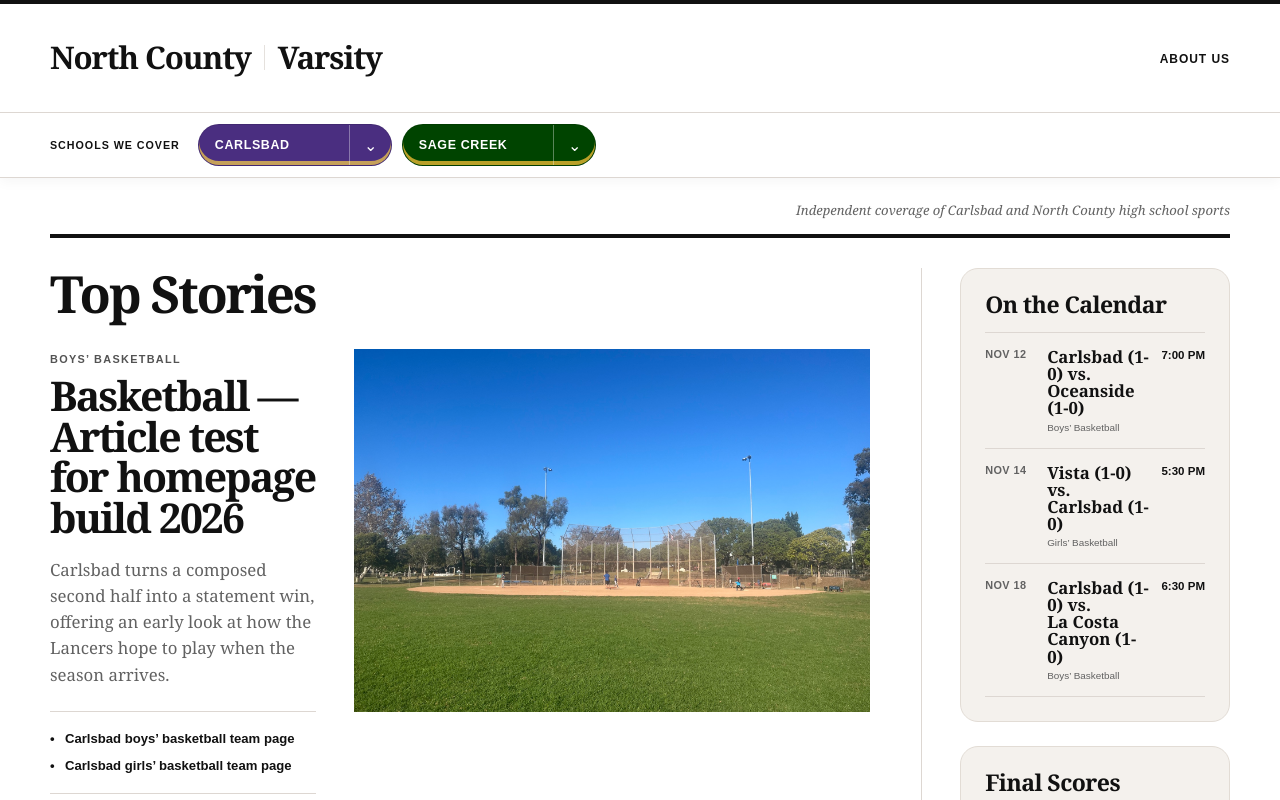
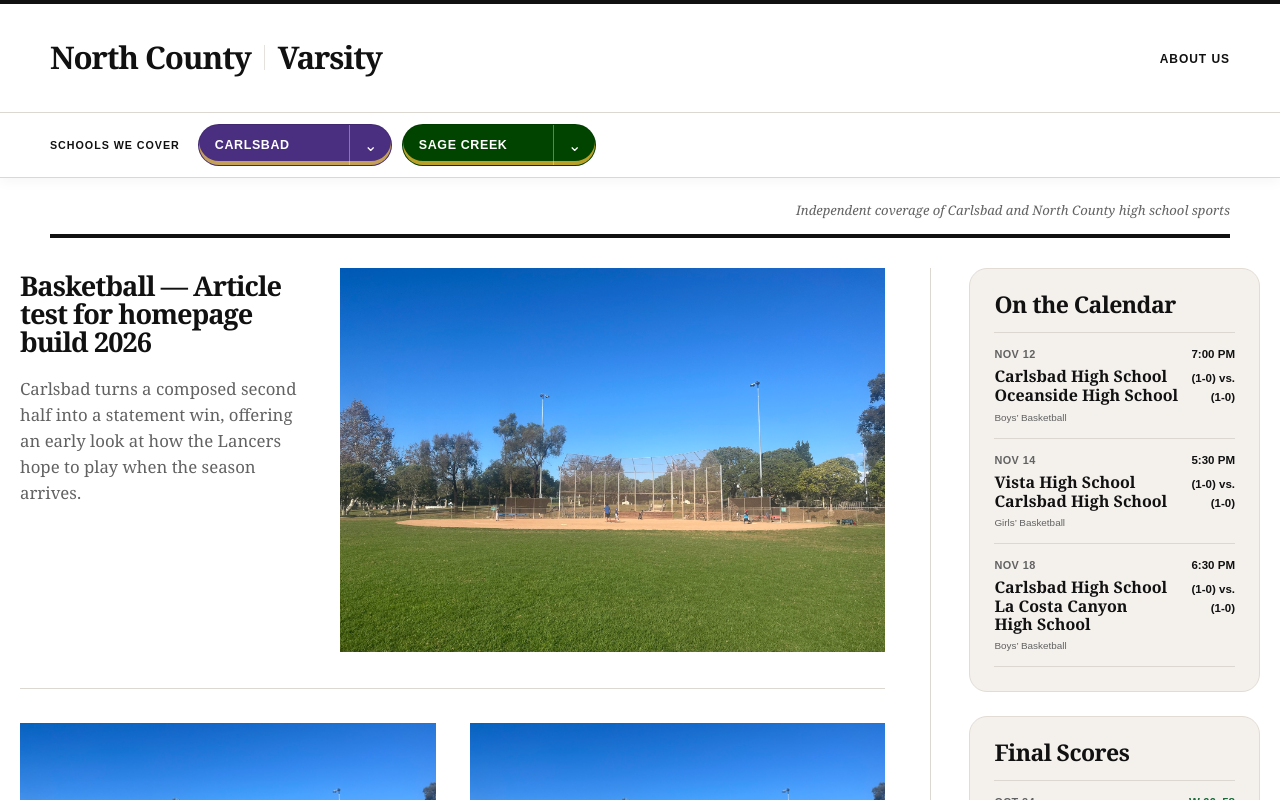
Before and after one commit to mattwilhalme/carlsbad-varsity, a Next.js app: page / in a window 1280 px wide. Shown: the top 800 px of the page. Built offline with nearby package versions, Linux system fonts and the light colour scheme.

Commit message:
Refine homepage hierarchy and matchup rail

```diff
--- a/src/app/globals.css
+++ b/src/app/globals.css
@@ -197,14 +197,14 @@ a:focus-visible, summary:focus-visible { outline: 3px solid var(--brand-gold); o
 .editorial-home { background: #fff; }
 .homepage-rule { display: flex; justify-content: flex-end; padding-block: 24px 15px; border-bottom: 4px solid #111; }
 .homepage-rule p { margin: 0; color: var(--muted); font: italic .82rem/1.3 Georgia, serif; }
-.homepage-layout { display: grid; grid-template-columns: minmax(0, 2.65fr) minmax(280px, 1fr); gap: clamp(30px, 4vw, 54px); padding-block: 30px 90px; }
+.homepage-layout { display: grid; grid-template-columns: minmax(0, 3.15fr) minmax(330px, .95fr); gap: clamp(28px, 3.5vw, 48px); width: min(1320px, calc(100% - 40px)); padding-block: 30px 90px; }
 .homepage-news { min-width: 0; }
 .editorial-section-title { margin: 0 0 30px; font: 900 clamp(2.1rem, 4vw, 3.2rem)/1 Georgia, "Times New Roman", serif; letter-spacing: -.045em; }
 .lead-story { display: grid; grid-template-columns: minmax(250px, .85fr) minmax(0, 1.65fr); gap: clamp(24px, 3vw, 44px); align-items: start; padding-bottom: 36px; border-bottom: 1px solid var(--line); }
 .lead-story-copy { padding-top: 4px; }
 .story-label { margin: 0 0 10px; color: #535353; font-size: .68rem; font-weight: 900; letter-spacing: .12em; text-transform: uppercase; }
 .rail-kicker { margin: 0 0 16px; color: #111; font: 900 clamp(1.2rem, 1.8vw, 1.5rem)/1 Georgia, serif; letter-spacing: -.025em; }
-.lead-story h2 { margin: 0 0 20px; font: 900 clamp(2rem, 3.2vw, 3.65rem)/.99 Georgia, "Times New Roman", serif; letter-spacing: -.045em; }
+.lead-story h2 { margin: 0 0 20px; font: 900 clamp(1.7rem, 2.1vw, 2.25rem)/1.03 Georgia, "Times New Roman", serif; letter-spacing: -.035em; }
 .lead-story h2 a, .secondary-story h2 a { text-decoration: none; }
 .lead-story h2 a:hover, .secondary-story h2 a:hover { text-decoration: underline; text-decoration-thickness: 2px; text-underline-offset: 5px; }
 .story-dek { margin: 0; color: var(--muted); font: 1.05rem/1.55 Georgia, "Times New Roman", serif; }
@@ -226,14 +226,17 @@ a:focus-visible, summary:focus-visible { outline: 3px solid var(--brand-gold); o
 .rail-section { scroll-margin-top: 190px; padding: 24px; background: #f4f1ed; border: 1px solid #e2dcd5; border-radius: 18px; }
 .rail-section + .rail-section { margin-top: 24px; }
 .rail-game-list { border-top: 1px solid var(--line); }
-.rail-game { display: grid; grid-template-columns: 52px minmax(0, 1fr) auto; gap: 10px; align-items: start; padding: 15px 0; border-bottom: 1px solid var(--line); text-decoration: none; }
+.rail-game { display: block; padding: 15px 0; border-bottom: 1px solid var(--line); text-decoration: none; }
 .rail-game:hover strong { text-decoration: underline; text-underline-offset: 3px; }
+.rail-game .rail-game-meta { display: flex; flex-direction: row; justify-content: space-between; gap: 16px; margin-bottom: 8px; }
 .rail-game time { color: var(--muted); font-size: .68rem; font-weight: 900; letter-spacing: .04em; text-transform: uppercase; }
 .rail-game > span { display: flex; flex-direction: column; gap: 2px; min-width: 0; }
-.rail-game .rail-matchup { gap: 0; }
-.rail-game strong { font: 900 1.05rem/1.02 Georgia, serif; }
+.rail-game .rail-matchup { gap: 2px; }
+.rail-game strong { display: grid; grid-template-columns: minmax(0, 1fr) auto; gap: 8px; align-items: baseline; font: 900 1rem/1.08 Georgia, serif; }
+.rail-game strong span { min-width: 0; text-wrap: balance; }
+.rail-game strong em { font: 900 .72rem/1 Arial, sans-serif; font-style: normal; white-space: nowrap; }
 .rail-game small { margin-top: 5px; color: var(--muted); font-size: .62rem; }
-.rail-game b { padding-top: 1px; font-size: .72rem; font-variant-numeric: tabular-nums; white-space: nowrap; }
+.rail-game b { font-size: .72rem; font-variant-numeric: tabular-nums; white-space: nowrap; }
 
 /* Demo article */
 .article-header { max-width: 940px; padding-block: clamp(52px, 8vw, 94px) 42px; }
@@ -317,13 +320,15 @@ a:focus-visible, summary:focus-visible { outline: 3px solid var(--brand-gold); o
   .game-facts div { grid-template-columns: 90px 1fr; gap: 14px; }
   .homepage-rule { justify-content: flex-start; padding-block: 18px 12px; }
   .homepage-layout, .lead-story, .secondary-story-grid, .article-layout { grid-template-columns: 1fr; }
-  .homepage-layout { gap: 54px; padding-top: 24px; }
+  .homepage-layout { width: min(100% - 28px, 1180px); gap: 54px; padding-top: 24px; }
   .editorial-section-title { margin-bottom: 24px; }
   .lead-story { display: flex; flex-direction: column; gap: 22px; }
   .lead-story-copy { order: 1; }
   .lead-story-image { order: 2; }
-  .lead-story h2 { font-size: clamp(2.2rem, 11vw, 3.4rem); }
-  .secondary-story-grid { gap: 42px; }
+  .lead-story h2 { font-size: clamp(1.85rem, 8vw, 2.5rem); }
+  .secondary-story-grid { gap: 0; padding-top: 0; }
+  .secondary-story { padding-block: 34px; border-top: 1px solid #111; }
+  .lead-story { padding-bottom: 34px; border-bottom-color: #111; }
   .homepage-rail { padding-left: 0; border-left: 0; }
   .article-header h1 { font-size: clamp(2.15rem, 9vw, 3.2rem); }
   .article-byline { flex-direction: column; gap: 7px; }
--- a/src/app/page.tsx
+++ b/src/app/page.tsx
@@ -13,13 +13,13 @@ export default function Home() {
     <div className="page-shell homepage-rule"><p>Independent coverage of Carlsbad and North County high school sports</p></div>
     <div className="page-shell homepage-layout">
       <section className="homepage-news" aria-labelledby="top-stories-heading">
-        <h1 id="top-stories-heading" className="editorial-section-title">Top Stories</h1>
+        <h1 id="top-stories-heading" className="visually-hidden">North County Varsity stories</h1>
         <article className="lead-story">
-          <div className="lead-story-copy"><p className="story-label">{leadStory.sport}</p><h2><Link href={articlePath(leadStory)}>{leadStory.headline}</Link></h2><p className="story-dek">{leadStory.dek}</p><div className="read-down" aria-label="Related coverage">{leadStory.relatedLinks.map((link) => <Link href={link.href} key={link.href}>{link.label}</Link>)}</div><Link className="article-link" href={articlePath(leadStory)}>Read the full story <span aria-hidden="true">→</span></Link></div>
+          <div className="lead-story-copy"><h2><Link href={articlePath(leadStory)}>{leadStory.headline}</Link></h2><p className="story-dek">{leadStory.dek}</p></div>
           <Link className="lead-story-image" href={articlePath(leadStory)} aria-label={`Read ${leadStory.headline}`}><Image src={leadStory.image.src} alt={leadStory.image.alt} width={1800} height={1024} priority sizes="(max-width: 800px) 100vw, 54vw" /></Link>
         </article>
         <div className="secondary-story-grid">{secondaryStories.map((story) => <article className="secondary-story" key={story.slug}>
-          <Link className="secondary-story-image" href={articlePath(story)}><Image src={story.image.src} alt={story.image.alt} width={1800} height={1024} sizes="(max-width: 800px) 100vw, 32vw" /></Link><p className="story-label">{story.sport}</p><h2><Link href={articlePath(story)}>{story.headline}</Link></h2><p className="story-dek">{story.dek}</p><Link className="article-link" href={articlePath(story)}>Read the story <span aria-hidden="true">→</span></Link>
+          <Link className="secondary-story-image" href={articlePath(story)}><Image src={story.image.src} alt={story.image.alt} width={1800} height={1024} sizes="(max-width: 800px) 100vw, 32vw" /></Link><p className="story-label">{story.sport}</p><h2><Link href={articlePath(story)}>{story.headline}</Link></h2><p className="story-dek">{story.dek}</p>
         </article>)}</div>
       </section>
       <aside className="homepage-rail" aria-label="Games and results">
--- a/src/components/HomeGameRail.tsx
+++ b/src/components/HomeGameRail.tsx
@@ -4,17 +4,20 @@ import type { Game } from "@/domain/models";
 
 function formatDate(date: string) { return new Date(`${date}T12:00:00`).toLocaleDateString("en-US", { month: "short", day: "numeric" }); }
 
+function opponentSchoolName(name: string) {
+  return /(?:School|Academy|Christian|Prep)$/i.test(name) ? name : `${name} High School`;
+}
+
 export function HomeGameRail({ games, result = false }: { games: Game[]; result?: boolean }) {
   return <div className="rail-game-list">{games.map((game) => {
     const team = teams.find((item) => item.id === game.teamId)!;
     const school = schools[team.schoolSlug];
     const status = result ? `${game.result} ${game.teamScore}–${game.opponentScore}` : game.time ?? "TBA";
-    const homeTeam = game.homeAway === "Away" ? game.opponent : school.shortName;
-    const awayTeam = game.homeAway === "Away" ? school.shortName : game.opponent;
+    const homeTeam = game.homeAway === "Away" ? opponentSchoolName(game.opponent) : school.name;
+    const awayTeam = game.homeAway === "Away" ? school.name : opponentSchoolName(game.opponent);
     return <Link href={`/games/${game.id}/`} className="rail-game" key={game.id}>
-      <time dateTime={game.date}>{formatDate(game.date)}</time>
-      <span className="rail-matchup"><strong>{homeTeam} (1-0) vs.</strong><strong>{awayTeam} (1-0)</strong><small>{team.sportName}</small></span>
-      <b className={game.result ? `outcome-${game.result.toLowerCase()}` : undefined}>{status}</b>
+      <span className="rail-game-meta"><time dateTime={game.date}>{formatDate(game.date)}</time><b className={game.result ? `outcome-${game.result.toLowerCase()}` : undefined}>{status}</b></span>
+      <span className="rail-matchup"><strong><span>{homeTeam}</span><em>(1-0) vs.</em></strong><strong><span>{awayTeam}</span><em>(1-0)</em></strong><small>{team.sportName}</small></span>
     </Link>;
   })}</div>;
 }
```
